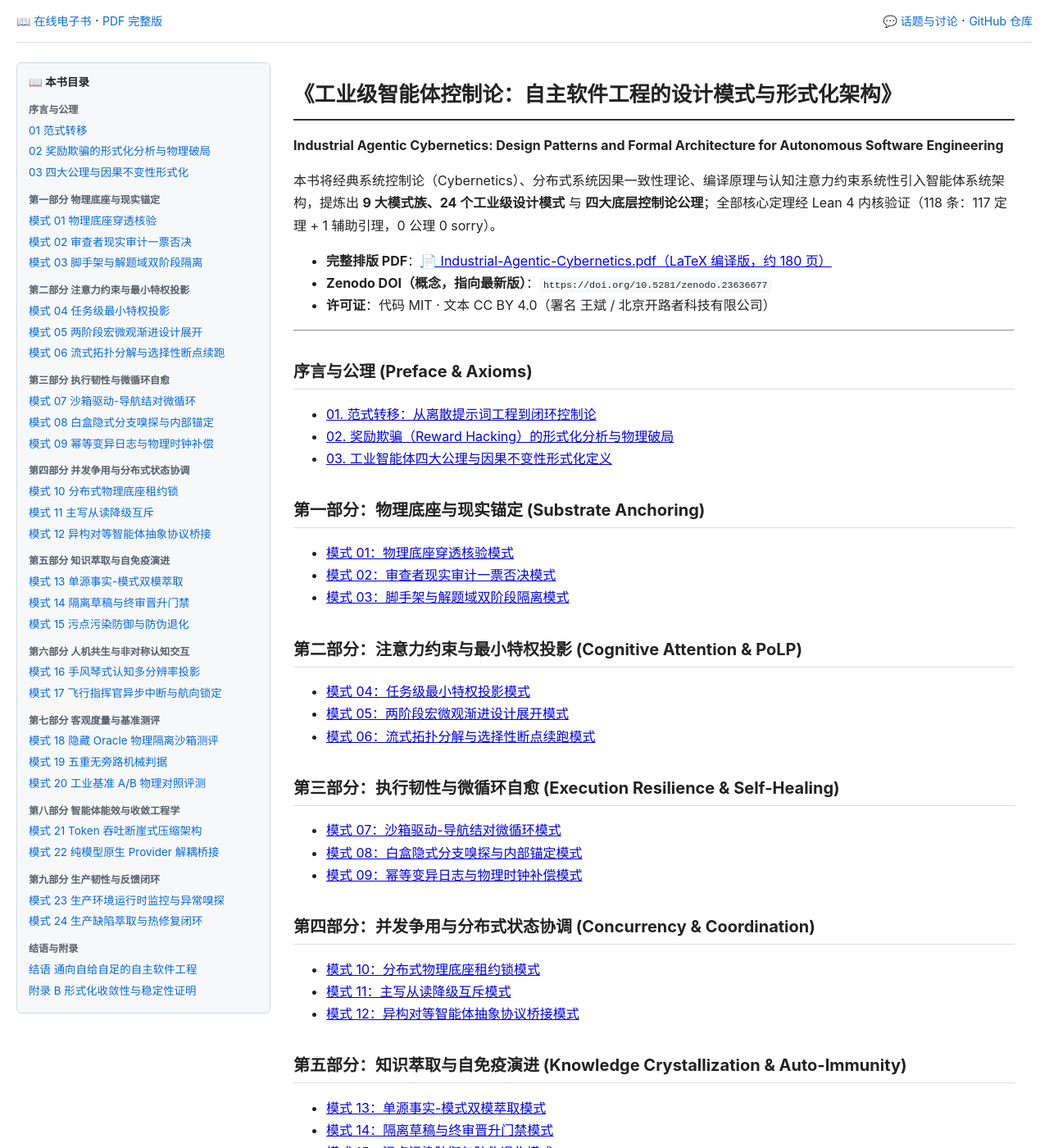
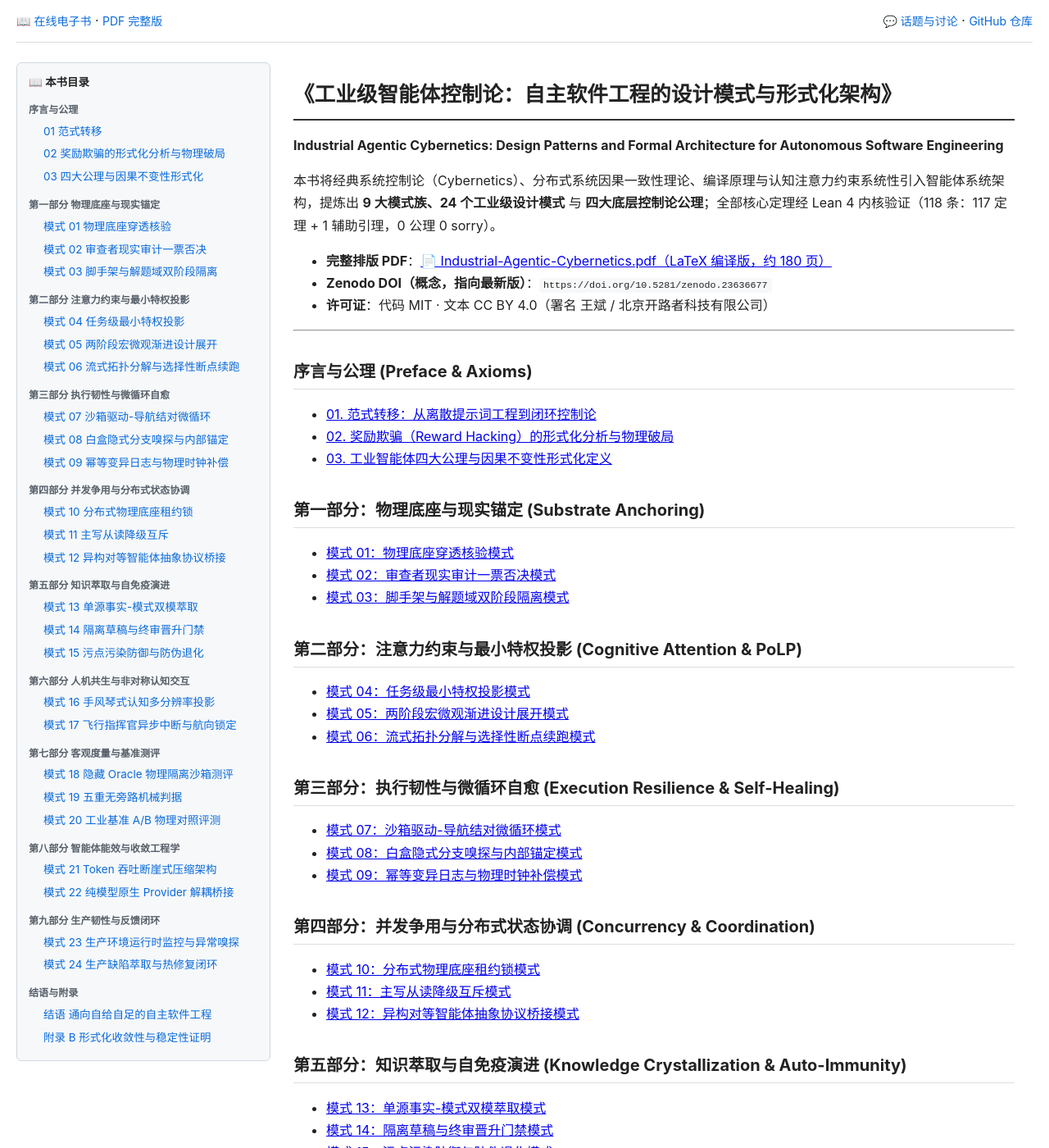
Before and after one commit to dpsnet/industrial-agentic-cybernetics, a Jekyll site: the page built from docs/index.md, in a window 1280 px wide and 1400 px high. Shown: the whole window at 82% size. Built offline with Jekyll 4.4.1, drawn with Linux system fonts in a browser that asks for light colours.

Commit message:
侧栏目录缩进重构：章节项统一缩进对齐，当前章小节从章节名右侧更深展开，消除小节左移错位

```diff
--- a/docs/_layouts/default.html
+++ b/docs/_layouts/default.html
@@ -132,19 +132,18 @@ window.addEventListener('load', function () {
               background: #f6f8fa; border: 1px solid #d0d7de; border-radius: 6px;
               padding: 12px 14px; font-size: 0.84em; }
   .toc-title { font-weight: 600; margin-bottom: 8px; }
-  .toc-nav ul { list-style: none; margin: 0; padding-left: 0; }
-  .toc-nav ul ul { padding-left: 13px; }
+  .toc-nav ul { list-style: none; margin: 0; padding: 0; }
   .toc-nav li { margin: 3px 0; }
   .toc-nav li.part { list-style: none; color: #57606a; font-weight: 600;
                      font-size: 0.9em; margin: 12px 0 2px; }
-  .toc-nav ul.part-list { padding-left: 0; }
-  .toc-nav a { color: #0969da; text-decoration: none; }
-  .toc-nav a:hover { text-decoration: underline; }
-  .toc-nav a.active { background: #ddf4ff; font-weight: 600; display: block;
-                      padding: 1px 4px; border-radius: 4px; }
-  .toc-nav ul.sec { border-left: 2px solid #d0d7de; margin-left: 4px;
-                    padding-left: 8px; margin-top: 4px; }
-  .toc-nav ul.sec ul { padding-left: 10px; }
+  .toc-nav ul.part-list { padding-left: 14px; }
+  .toc-nav a { color: #0969da; text-decoration: none; display: block;
+               padding: 1px 4px; border-radius: 4px; }
+  .toc-nav a:hover { background: #f6f8fa; text-decoration: underline; }
+  .toc-nav a.active { background: #ddf4ff; font-weight: 600; }
+  .toc-nav ul.sec { margin: 4px 0 4px 6px; padding-left: 10px;
+                    border-left: 2px solid #d0d7de; }
+  .toc-nav ul.sec ul { padding-left: 12px; }
   main { flex: 1; min-width: 0; max-width: 880px; }
   h1 { font-size: 1.6em; border-bottom: 2px solid #333; padding-bottom: 8px; }
   h2 { font-size: 1.25em; margin-top: 1.6em; border-bottom: 1px solid #ddd; padding-bottom: 4px; }
```
